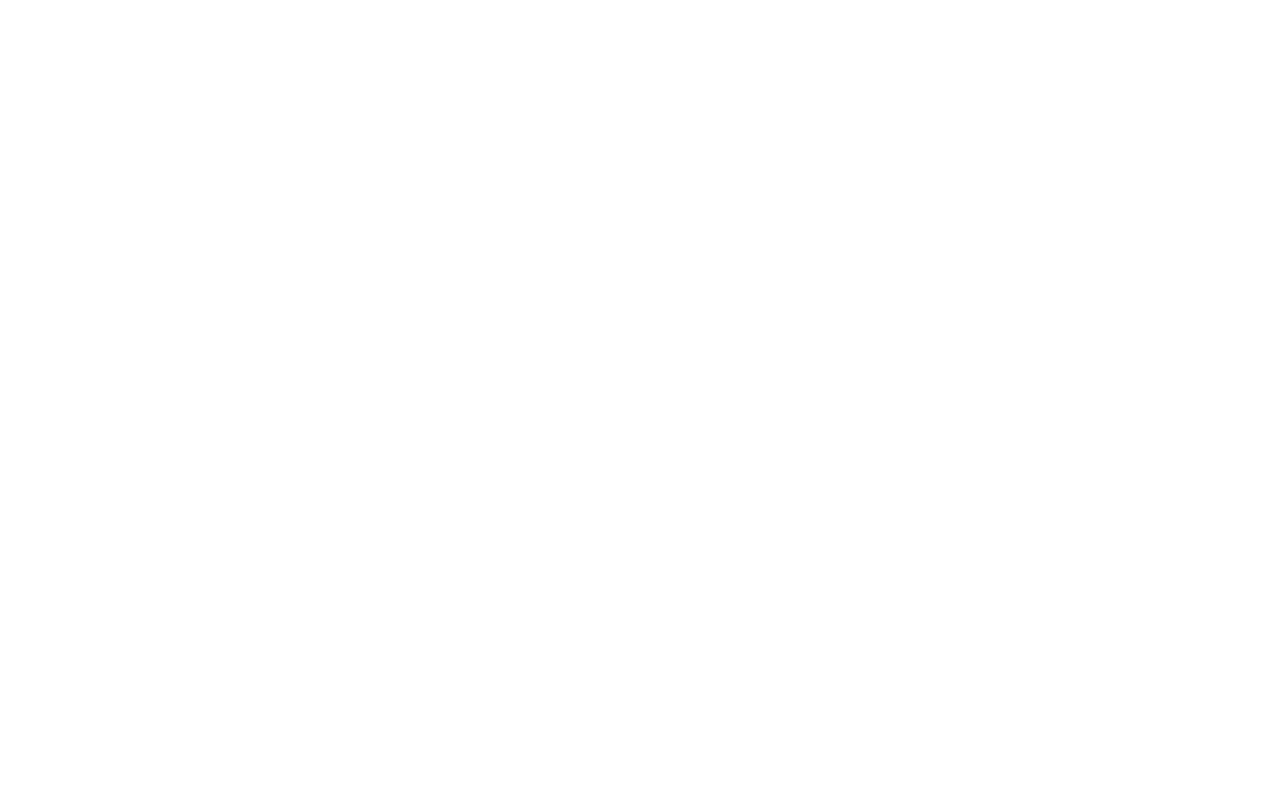
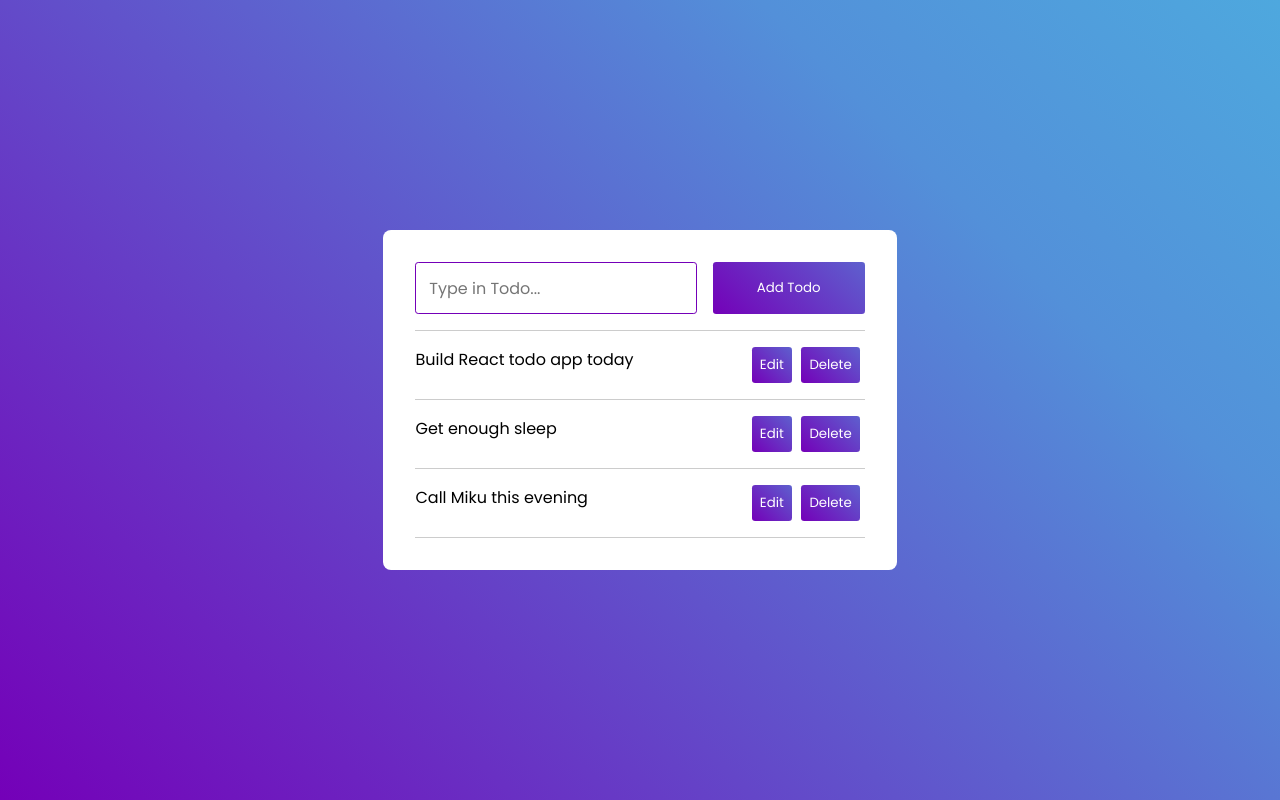
Before and after one commit to usernameisleye/fullstack-todo-app, a React (Create React App) app in the folder client/: page / in a window 1280 px wide. Built offline with nearby package versions, Linux system fonts and the light colour scheme.

Commit message:
added main code, now on styling

```diff
--- a/client/public/index.html
+++ b/client/public/index.html
@@ -24,7 +24,7 @@
       work correctly both with client-side routing and a non-root public URL.
       Learn how to configure a non-root public URL by running `npm run build`.
     -->
-    <title>React App</title>
+    <title>Todo React App</title>
   </head>
   <body>
     <noscript>You need to enable JavaScript to run this app.</noscript>
--- a/client/src/App.js
+++ b/client/src/App.js
@@ -1,7 +1,14 @@
+import Inputs from "./components/Inputs";
+import Todo from "./components/Todo";
+
 function App() {
   return (
     <div className="App">
       {/* Nested components here */}
+      <div className="main">
+        <Inputs />
+        <Todo />
+      </div>
     </div>
   );
 }
--- /dev/null
+++ b/client/src/components/Inputs.jsx
@@ -0,0 +1,10 @@
+const Inputs = () => {
+    return (
+        <div className="inputs">
+            <input type="text" placeholder="Type in Todo..."/>
+            <button>Add Todo</button>
+        </div>
+     );
+}
+
+export default Inputs;
--- /dev/null
+++ b/client/src/components/Todo.jsx
@@ -0,0 +1,33 @@
+
+
+const Todo = () => {
+    return (
+        <div className="todo-list">
+            <div className="todo">
+                <span>Build React todo app today</span>
+                <div className="buttons">
+                    <button>Edit</button>
+                    <button>Delete</button>
+                </div>
+            </div>
+
+            <div className="todo">
+                <span>Get enough sleep</span>
+                <div className="buttons">
+                    <button>Edit</button>
+                    <button>Delete</button>
+                </div>
+            </div>
+
+            <div className="todo">
+                <span>Call Miku this evening</span>
+                <div className="buttons">
+                    <button>Edit</button>
+                    <button>Delete</button>
+                </div>
+            </div>
+        </div>
+     );
+}
+
+export default Todo;
--- a/client/src/index.css
+++ b/client/src/index.css
@@ -1,5 +1,68 @@
+@import url('https://fonts.googleapis.com/css2?family=Poppins:wght@400;500;700&display=swap');
 *{
   padding: 0;
   margin: 0;
   box-sizing: border-box;
+  font-family: 'Poppins', sans-serif;
 }
+.App, .inputs, .todo-list, .todo{
+  display: flex;
+}
+.App{
+  justify-content: center;
+  align-items: center;
+}
+.App{
+  background: linear-gradient(45deg, #7400B8, #6930C3, #5E60CE, #5390D9, #4EA8DE);
+  height: 100vh;
+}
+.main{
+  background-color: #FFF;
+  width: auto;
+  height: auto;
+  padding: 2rem;
+  border-radius: .5rem;
+}
+.inputs, .todo{
+  border-bottom: #CCC 1px solid;
+  padding-bottom: 1rem;
+}
+.inputs,.todo-list{
+  gap: 1rem;
+}
+.inputs input{
+  width: 65%;
+  font-size: 1rem;
+}
+.inputs button{
+  width: 35%;
+}
+.inputs input, .inputs button{
+  border: #7400B8 1px solid;
+  outline: none;
+  padding: .8rem;
+  border-radius: .2rem;
+}
+.inputs button, .buttons button{
+  background: linear-gradient(45deg, #7400B8, #6930C3, #5E60CE);
+  color: #FFF;
+  cursor: pointer;
+  border: none;
+  transition: .25s;
+}
+.inputs button:hover{
+  filter: brightness(120%);
+}
+.todo-list{
+  flex-direction: column;
+  margin-top: 1rem;
+}
+.todo{
+  justify-content: space-between;
+  gap: 3rem;
+}
+.buttons button{
+  padding: .5rem;
+  margin: 0 .3rem;
+  border-radius: .2rem;
+}
```
Also changed, not shown: client/src/ellipsis-solid.svg (added), client/src/menu.png (added).
